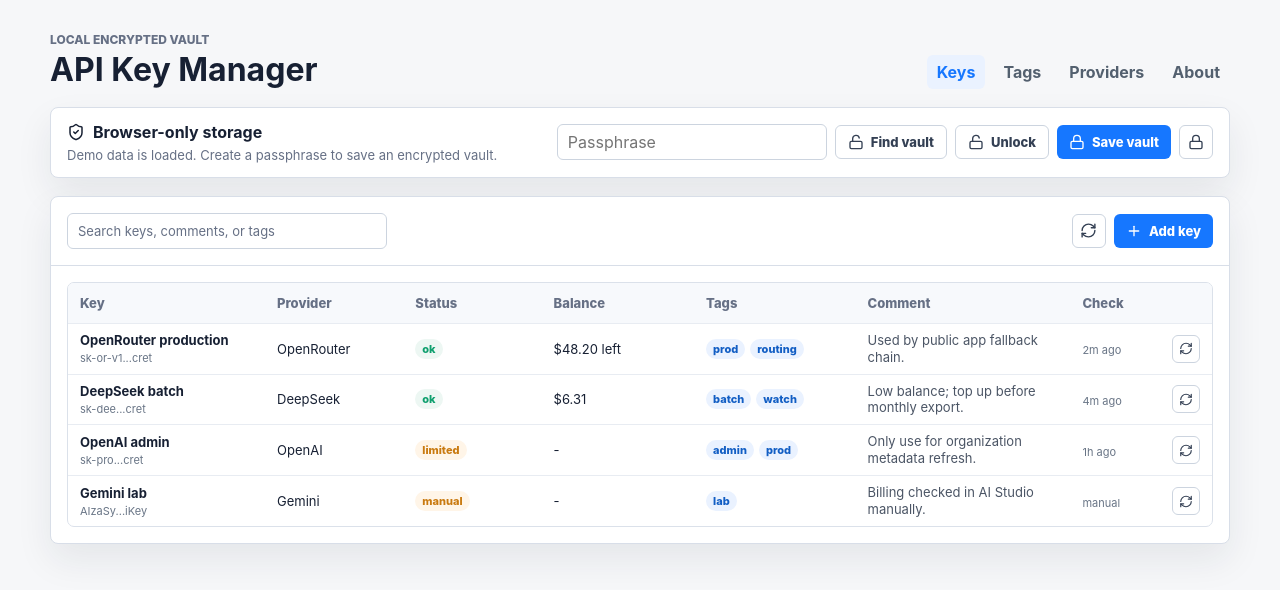
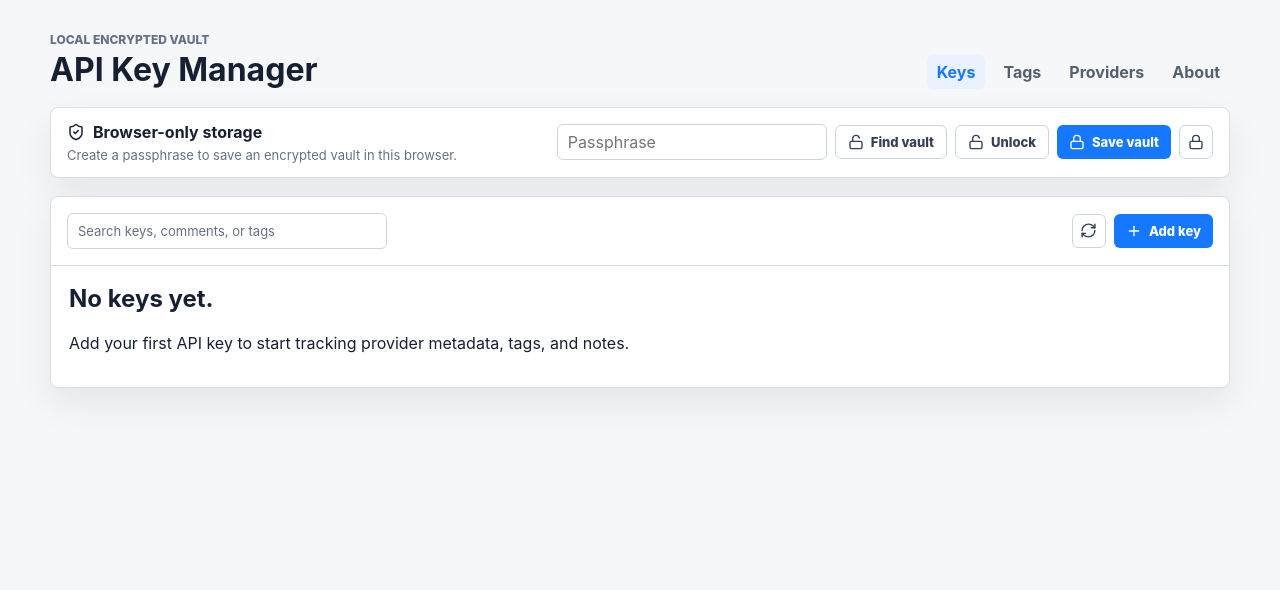
Before and after one commit to goniszewski/api-key-manager, a React (Vite) app: page / in a window 1280 px wide. Shown: the top 590 px of the page. Built offline with nearby package versions, Linux system fonts and the light colour scheme.

Commit message:
fix: remove startup demo data

```diff
--- a/src/App.tsx
+++ b/src/App.tsx
@@ -32,66 +32,6 @@ const initialForm: AddKeyForm = {
   comment: "",
 };
 
-const now = "2026-06-05T12:00:00.000Z";
-
-const seedRecords: ApiKeyRecord[] = [
-  {
-    ...createKeyRecord({
-      label: "OpenRouter production",
-      key: "sk-or-v1-seed-openrouter-secret",
-      tags: ["prod", "routing"],
-      comment: "Used by public app fallback chain.",
-      now,
-    }),
-    id: "seed-openrouter",
-    metadata: { balanceLabel: "$48.20 left", usageLabel: "$31.00 this month", limitLabel: "$100.00 limit" },
-    lastCheckedAt: "2026-06-05T11:58:00.000Z",
-    lastRefreshStatus: "ok",
-  },
-  {
-    ...createKeyRecord({
-      label: "DeepSeek batch",
-      key: "sk-deepseek-seed-secret",
-      providerOverride: "deepseek",
-      tags: ["batch", "watch"],
-      comment: "Low balance; top up before monthly export.",
-      now,
-    }),
-    id: "seed-deepseek",
-    provider: "deepseek",
-    metadata: { balanceLabel: "$6.31" },
-    lastCheckedAt: "2026-06-05T11:56:00.000Z",
-    lastRefreshStatus: "ok",
-  },
-  {
-    ...createKeyRecord({
-      label: "OpenAI admin",
-      key: "sk-proj-seed-openai-secret",
-      providerOverride: "openai",
-      tags: ["admin", "prod"],
-      comment: "Only use for organization metadata refresh.",
-      now,
-    }),
-    id: "seed-openai",
-    lastCheckedAt: "2026-06-05T11:00:00.000Z",
-    lastRefreshStatus: "limited",
-    lastRefreshError: "OpenAI metadata generally requires Admin API access.",
-  },
-  {
-    ...createKeyRecord({
-      label: "Gemini lab",
-      key: "AIzaSySeedGeminiKey",
-      providerOverride: "gemini",
-      tags: ["lab"],
-      comment: "Billing checked in AI Studio manually.",
-      now,
-    }),
-    id: "seed-gemini",
-    lastRefreshStatus: "manual",
-    lastRefreshError: "Gemini billing must be checked in AI Studio.",
-  },
-];
-
 const providerLabels: Record<ProviderId, string> = {
   openai: "OpenAI",
   anthropic: "Anthropic",
@@ -112,13 +52,13 @@ const providerDomains: Record<ProviderId, string> = {
 
 export default function App() {
   const [view, setView] = useState<View>(() => viewFromHash());
-  const [records, setRecords] = useState<ApiKeyRecord[]>(seedRecords);
+  const [records, setRecords] = useState<ApiKeyRecord[]>([]);
   const [selectedTag, setSelectedTag] = useState("prod");
   const [showAddKey, setShowAddKey] = useState(false);
   const [form, setForm] = useState<AddKeyForm>(initialForm);
   const [passphrase, setPassphrase] = useState("");
   const [vaultEnvelope, setVaultEnvelope] = useState<VaultEnvelope | null>(null);
-  const [vaultMessage, setVaultMessage] = useState("Demo data is loaded. Create a passphrase to save an encrypted vault.");
+  const [vaultMessage, setVaultMessage] = useState("Create a passphrase to save an encrypted vault in this browser.");
 
   const detection = detectProvider(form.key);
   const tagGroups = useMemo(() => groupKeysByTag(records), [records]);
@@ -400,7 +340,14 @@ function KeysView(props: {
         </form>
       )}
 
-      <KeyTable records={props.records} onRefreshKey={props.onRefreshKey} />
+      {props.records.length > 0 ? (
+        <KeyTable records={props.records} onRefreshKey={props.onRefreshKey} />
+      ) : (
+        <section className="empty-state">
+          <h2>No keys yet.</h2>
+          <p>Add your first API key to start tracking provider metadata, tags, and notes.</p>
+        </section>
+      )}
     </main>
   );
 }
```
Also changed, not shown: 1 other file (tests, documents, lock files or other folders).
